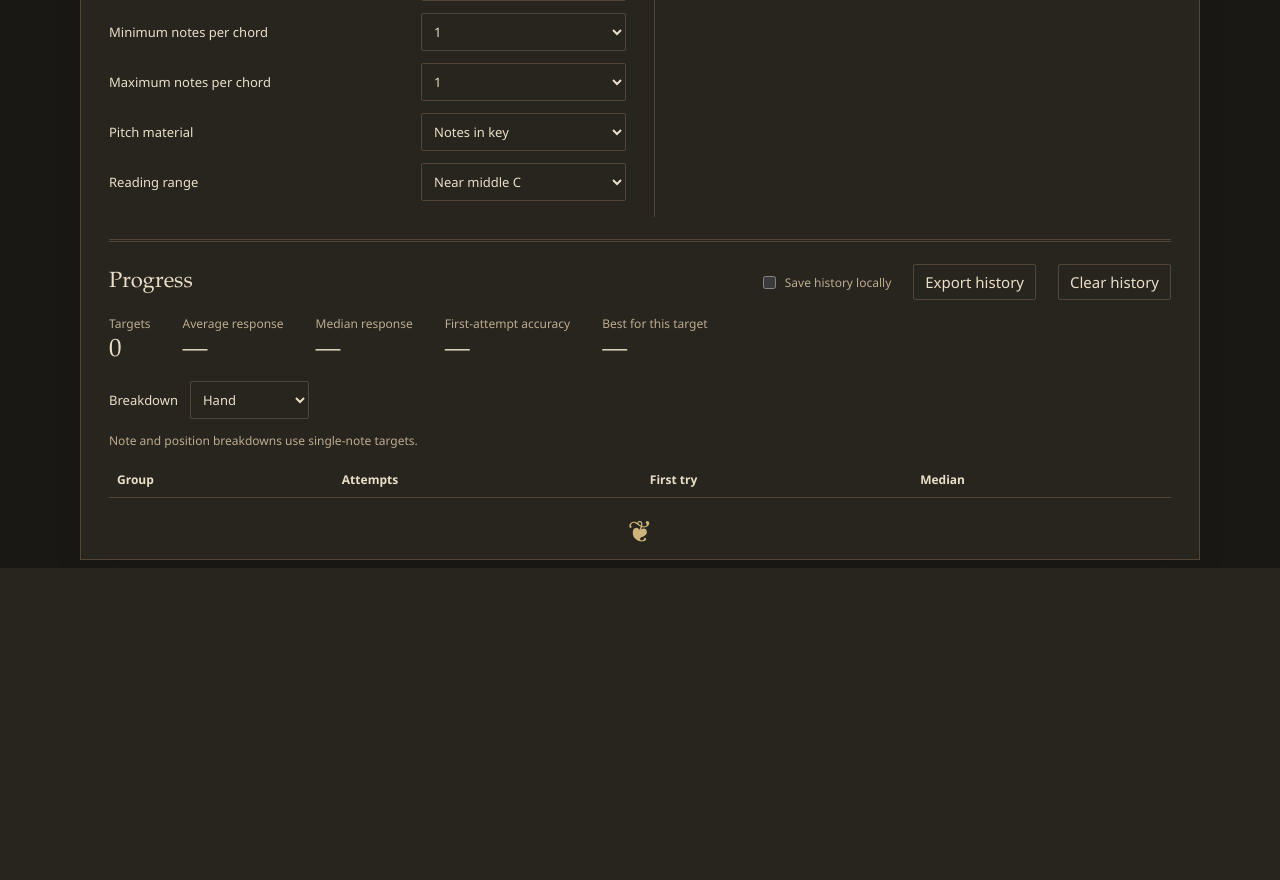
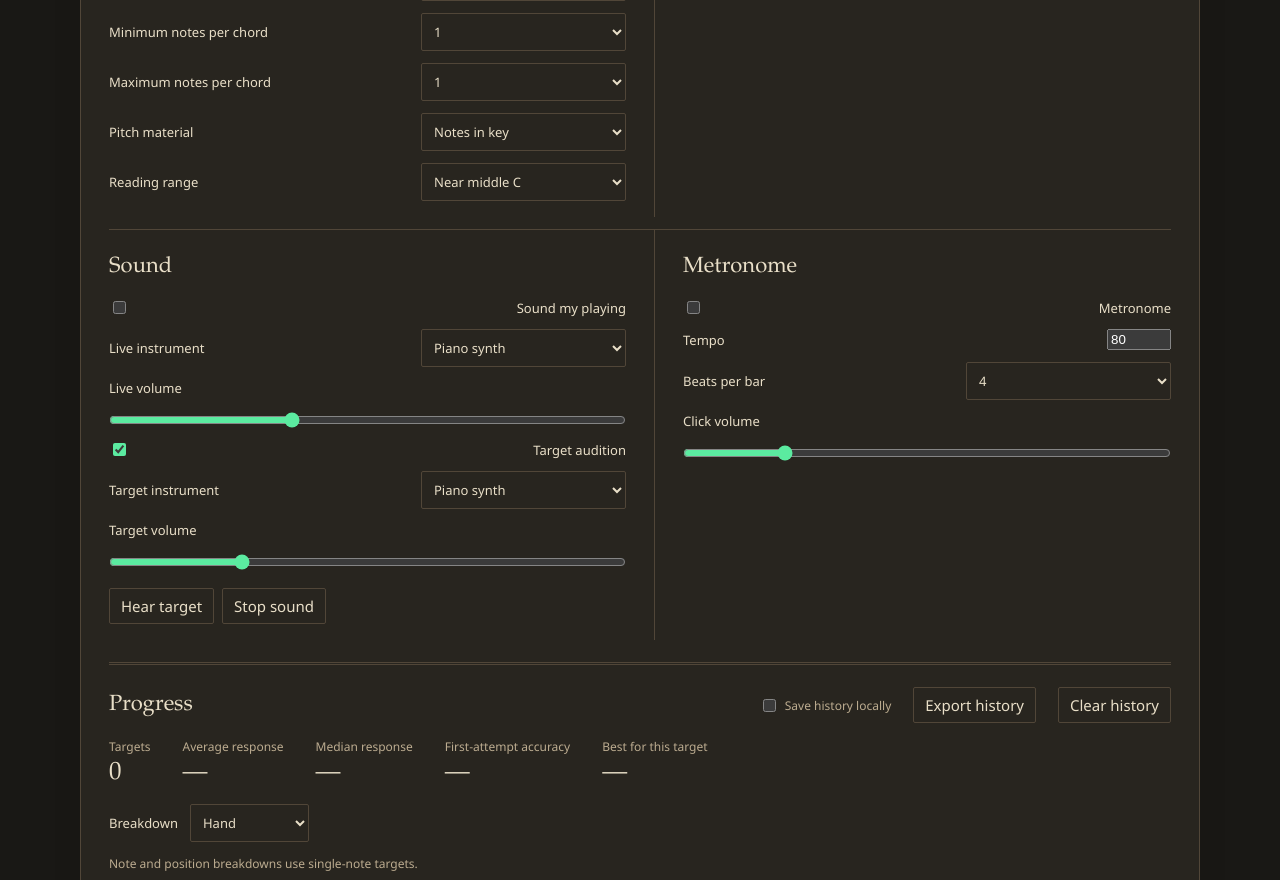
Before and after one commit to dkjroot/piano_sight_reader, a Flask app: page / in a window 1280 px wide. Shown: the part 1241-2121 px from the top of the page. Before the commit the page ends 1809 px from the top, so only its background shows below. Run offline with Flask 3, Linux system fonts and the light colour scheme; lists and menus that the app fills with data are empty.

Commit message:
Add independent local instruments and audio-clock metronome

```diff
--- a/static/app.js
+++ b/static/app.js
@@ -2,6 +2,7 @@ import {WHITE, KEYS, keyAlterations, spell, noteName, staffStep, chordName, matc
 import {staffLayout, accidentalLayout, readingWindow} from './notation.js';
 import {makePracticePhrase as makePhrase} from './harmony.js';
 import {ProgressPanel} from './progress.js';
+import {SoundPanel} from './sound.js';
 
 const $ = id => document.getElementById(id);
 const performance = new Performance();
@@ -13,6 +14,7 @@ let target = [], completed = 0, solved = false, settleTimer, nextTimer, access,
 let phrase = [], phraseIndex = 0, waitingForRelease = false;
 let streamOffset = 0;
 let inputRevision = 0;
+const sound=new SoundPanel(()=>target,()=>new Set([...performance.held,...performance.sustained]));
 const SETTLE_MS = 120;
 const storageKey = 'piano-sight-reader-v1';
 // Set bounds before restoring saved endpoints, avoiding browser clamping.
@@ -274,6 +276,7 @@ function advancePhrase() {
 }
 function update() {
   clearTimeout(settleTimer); clearTimeout(nextTimer);
+  sound.sync();
   const held = performance.held;
   const result = match(target, held);
   const hints = solved || waitingForRelease ? [] : result.hints;
@@ -353,7 +356,7 @@ async function selectInput(id, reopen = false) {
   if (previous) previous.onmidimessage = null;
   // Assign before opening: native open/close operations emit statechange events.
   selectedInput = input;
-  performance.clear();
+  performance.clear(); sound.engine?.live.stop();
   $('midi-activity').textContent = '';
   $('midi-status').textContent = input ? `Opening · ${input.name || 'MIDI keyboard'}…` : 'No MIDI input connected.';
   update();
@@ -397,8 +400,8 @@ $('connect').addEventListener('click', async () => {
     $('midi-status').textContent = error.name === 'NotAllowedError' ? 'MIDI permission was denied. Allow MIDI in your browser’s site settings, then reconnect.' : `MIDI could not start (${error.name}). Reconnect your keyboard and try again.`;
   } finally { $('connect').disabled = false; }
 });
-window.addEventListener('blur', () => {progress.pause(); performance.clear(); update();});
+window.addEventListener('blur', () => {sound.panic(); progress.pause(); performance.clear(); update();});
 window.addEventListener('focus', () => {progress.resume(); update();});
-document.addEventListener('visibilitychange', () => {if (document.hidden) {progress.pause(); performance.clear(); update();} else if (document.hasFocus()) {progress.resume(); update();}});
+document.addEventListener('visibilitychange', () => {if (document.hidden) {sound.panic(); progress.pause(); performance.clear(); update();} else if (document.hasFocus()) {progress.resume(); update();}});
 window.addEventListener('resize', () => {applyDensity(); drawStaff(); scrollToCurrent(); update();});
 rangeLabels(); drawKeyboard(); newTarget();
--- /dev/null
+++ b/static/audio.js
@@ -0,0 +1,84 @@
+// Original additive instruments. No samples, network requests or MIDI output.
+export class SynthPath {
+  constructor(context, destination) {
+    this.context=context; this.voices=new Map(); this.instrument='piano';
+    this.gain=context.createGain(); this.gain.gain.value=.25; this.gain.connect(destination);
+  }
+  configure(instrument,volume) {
+    const selected=instrument==='organ' ? 'organ' : 'piano';
+    if (this.instrument!==selected) this.stop();
+    this.instrument=selected;
+    this.gain.gain.setTargetAtTime(Math.max(0,Math.min(1,volume)),this.context.currentTime,.015);
+  }
+  noteOn(pitch,time=this.context.currentTime,duration=null) {
+    if (!Number.isInteger(pitch) || pitch<0 || pitch>127) return;
+    this.noteOff(pitch,time);
+    const envelope=this.context.createGain(), oscillators=[];
+    envelope.connect(this.gain);
+    const organ=this.instrument==='organ', level=organ ? .12 : .22;
+    envelope.gain.setValueAtTime(0,time);
+    envelope.gain.linearRampToValueAtTime(level,time+.008);
+    if (!organ) envelope.gain.exponentialRampToValueAtTime(.002,time+5);
+    for (const [multiple,weight] of organ ? [[1,1],[2,.4],[3,.2],[4,.12]] : [[1,1],[2,.35],[3,.13]]) {
+      const oscillator=this.context.createOscillator(), partial=this.context.createGain();
+      oscillator.type='sine'; oscillator.frequency.value=440*2**((pitch-69)/12)*multiple;
+      partial.gain.value=weight; oscillator.connect(partial); partial.connect(envelope);
+      oscillator.onended=()=>{oscillator.disconnect(); partial.disconnect();};
+      oscillator.start(time); oscillators.push(oscillator);
+    }
+    const voice={envelope,oscillators,start:time}; this.voices.set(pitch,voice);
+    if (duration!==null) this.release(pitch,voice,time+duration);
+  }
+  release(pitch,voice,time) {
+    const end=Math.max(time,voice.start+.009), gain=voice.envelope.gain;
+    // Hold the current envelope before fading; cancelAndHold avoids a release jump.
+    if (gain.cancelAndHoldAtTime) gain.cancelAndHoldAtTime(end);
+    else {gain.cancelScheduledValues(end); gain.setValueAtTime(gain.value,end);}
+    gain.linearRampToValueAtTime(0,end+.06);
+    for (const oscillator of voice.oscillators) oscillator.stop(end+.07);
+    const last=voice.oscillators.at(-1), cleanup=last.onended;
+    last.onended=()=>{cleanup(); voice.envelope.disconnect(); if(this.voices.get(pitch)===voice) this.voices.delete(pitch);};
+  }
+  noteOff(pitch,time=this.context.currentTime) {const voice=this.voices.get(pitch); if(voice) {this.voices.delete(pitch); this.release(pitch,voice,time);}}
+  sync(pitches) {
+    const wanted=new Set(pitches);
+    for (const pitch of this.voices.keys()) if(!wanted.has(pitch)) this.noteOff(pitch);
+    for (const pitch of wanted) if(!this.voices.has(pitch)) this.noteOn(pitch);
+  }
+  stop() {for(const pitch of [...this.voices.keys()]) this.noteOff(pitch);}
+}
+export class MetronomeClock {
+  constructor() {this.running=false;}
+  start(now,bpm=80,beats=4) {
+    this.interval=60/Math.max(30,Math.min(240,Number(bpm)||80));
+    this.beats=Math.max(1,Math.min(12,Math.trunc(beats)||4));
+    this.next=now+.03; this.index=0; this.running=true;
+  }
+  stop() {this.running=false;}
+  pump(now,emit) {
+    if (!this.running) return;
+    // A stalled/background scheduler must never emit a burst of overdue clicks.
+    if(this.next<now) {this.next=now+.03; this.index=0;}
+    while(this.next<now+.1) {emit({time:this.next,beat:this.index%this.beats,bar:Math.floor(this.index/this.beats)}); this.next+=this.interval; this.index++;}
+  }
+}
+export class LocalAudio {
+  constructor(context) {
+    this.context=context;
+    this.master=context.createGain(); this.master.gain.value=.65;
+    this.limiter=context.createDynamicsCompressor(); this.master.connect(this.limiter); this.limiter.connect(context.destination);
+    this.live=new SynthPath(context,this.master); this.reference=new SynthPath(context,this.master);
+    this.clickGain=context.createGain(); this.clickGain.gain.value=.2; this.clickGain.connect(this.master); this.clicks=new Set();
+  }
+  click({time,beat}) {
+    const oscillator=this.context.createOscillator(), gain=this.context.createGain();
+    oscillator.frequency.value=beat===0 ? 1400 : 900;
+    gain.gain.setValueAtTime(0,time); gain.gain.linearRampToValueAtTime(.4,time+.002); gain.gain.exponentialRampToValueAtTime(.001,time+.045);
+    oscillator.connect(gain); gain.connect(this.clickGain); this.clicks.add(oscillator);
+    oscillator.onended=()=>{this.clicks.delete(oscillator); oscillator.disconnect(); gain.disconnect();};
+    oscillator.start(time); oscillator.stop(time+.05);
+  }
+  audition(pitches) {this.reference.stop(); for(const pitch of pitches) this.reference.noteOn(pitch,this.context.currentTime,.8);}
+  stopClicks() {for(const click of this.clicks) click.stop(); this.clicks.clear();}
+  panic() {this.live.stop(); this.reference.stop(); this.stopClicks();}
+}
--- /dev/null
+++ b/static/sound.js
@@ -0,0 +1,51 @@
+import {LocalAudio,MetronomeClock} from './audio.js';
+const $=id=>document.getElementById(id);
+const ids=['live-instrument','live-volume','reference-instrument','reference-volume','reference-sound','click-volume','tempo','beats'];
+export class SoundPanel {
+  constructor(getTarget,getPitches) {
+    this.getTarget=getTarget; this.getPitches=getPitches; this.clock=new MetronomeClock(); this.engine=null; this.timer=null; this.revision=0;
+    try {const saved=JSON.parse(localStorage.getItem('piano-sight-reader-sound')||'{}');
+      for(const id of ids) if(saved[id]!==undefined) {
+        const element=$(id);
+        if(element.type==='checkbox') element.checked=saved[id]===true;
+        else if(element.tagName==='SELECT') {if([...element.options].some(o=>o.value===String(saved[id]))) element.value=saved[id];}
+        else if(Number.isFinite(+saved[id])) element.value=Math.max(+element.min,Math.min(+element.max,+saved[id]));
+      }
+    } catch { /* Sound settings are optional. */ }
+    for(const id of ids) $(id).addEventListener('change',()=>{this.configure(); this.persist(); if(this.clock.running && ['tempo','beats'].includes(id)) {this.engine.stopClicks(); this.clock.start(this.engine.context.currentTime,+$('tempo').value,+$('beats').value);}});
+    $('live-sound').addEventListener('change',async()=>{if($('live-sound').checked) await this.activate(); this.sync();});
+    $('hear-target').addEventListener('click',async()=>{if($('reference-sound').checked && await this.activate()) this.engine.audition(this.getTarget().map(note=>note.midi));});
+    $('metronome').addEventListener('change',async()=>{
+      const revision=++this.revision, enabled=$('metronome').checked;
+      this.clock.stop(); clearInterval(this.timer); this.engine?.stopClicks();
+      if(enabled && await this.activate() && revision===this.revision && $('metronome').checked) {
+        this.clock.start(this.engine.context.currentTime,+$('tempo').value,+$('beats').value);
+        this.pump(); this.timer=setInterval(()=>this.pump(),25);
+      } else if(revision===this.revision) this.stopClock();
+    });
+    $('sound-panic').addEventListener('click',()=>this.panic());
+    this.configure();
+  }
+  persist() {try {localStorage.setItem('piano-sight-reader-sound',JSON.stringify(Object.fromEntries(ids.map(id=>[id,$(id).type==='checkbox' ? $(id).checked : $(id).value]))));} catch { /* Session still works. */ }}
+  async activate() {
+    try {
+      if(!this.engine) {const Context=window.AudioContext||window.webkitAudioContext; if(!Context) throw new Error('Web Audio is unavailable'); this.engine=new LocalAudio(new Context({latencyHint:'interactive'})); this.configure();}
+      if(this.engine.context.state!=='running') await this.engine.context.resume();
+      if(this.engine.context.state!=='running') throw new Error('Browser audio is suspended');
+      $('sound-status').textContent=''; return true;
+    } catch(error) {$('sound-status').textContent='Sound could not start: '+error.message; $('live-sound').checked=false; $('metronome').checked=false; return false;}
+  }
+  configure() {
+    $('hear-target').disabled=!$('reference-sound').checked;
+    if(!this.engine) return;
+    this.engine.live.configure($('live-instrument').value,+$('live-volume').value/100);
+    this.engine.reference.configure($('reference-instrument').value,+$('reference-volume').value/100);
+    this.engine.clickGain.gain.setTargetAtTime(+$('click-volume').value/100,this.engine.context.currentTime,.015);
+    if(!$('reference-sound').checked) this.engine.reference.stop();
+    this.sync();
+  }
+  sync() {if(this.engine) this.engine.live.sync($('live-sound').checked ? this.getPitches() : []);}
+  pump() {this.clock.pump(this.engine.context.currentTime,event=>this.engine.click(event));}
+  stopClock() {this.revision++; this.clock.stop(); this.engine?.stopClicks(); clearInterval(this.timer); this.timer=null; $('metronome').checked=false;}
+  panic() {this.stopClock(); if(this.engine) this.engine.panic(); $('live-sound').checked=false;}
+}
--- a/templates/index.html
+++ b/templates/index.html
@@ -55,6 +55,24 @@
       <p id="range-status" class="small" role="status"></p>
     </div>
   </section>
+  <section class="settings-grid" aria-label="Sound settings">
+    <div class="card settings"><h2>Sound</h2>
+      <label class="check"><input id="live-sound" type="checkbox"> Sound my playing</label>
+      <label>Live instrument <select id="live-instrument"><option value="piano">Piano synth</option><option value="organ">Organ synth</option></select></label>
+      <label>Live volume <input id="live-volume" type="range" min="0" max="100" value="35"></label>
+      <label class="check"><input id="reference-sound" type="checkbox" checked> Target audition</label>
+      <label>Target instrument <select id="reference-instrument"><option value="piano">Piano synth</option><option value="organ">Organ synth</option></select></label>
+      <label>Target volume <input id="reference-volume" type="range" min="0" max="100" value="25"></label>
+      <div class="range-buttons"><button id="hear-target" class="quiet">Hear target</button><button id="sound-panic" class="quiet">Stop sound</button></div>
+      <p id="sound-status" class="small" role="status"></p>
+    </div>
+    <div class="card settings"><h2>Metronome</h2>
+      <label class="check"><input id="metronome" type="checkbox"> Metronome</label>
+      <label>Tempo <input id="tempo" type="number" min="30" max="240" value="80"></label>
+      <label>Beats per bar <select id="beats"><option value="2">2</option><option value="3">3</option><option value="4" selected>4</option><option value="6">6</option></select></label>
+      <label>Click volume <input id="click-volume" type="range" min="0" max="100" value="20"></label>
+    </div>
+  </section>
   <section class="progress-panel" aria-label="Practice progress">
     <div class="keyboard-heading"><h2>Progress</h2><div class="keyboard-options"><label class="check keyboard-option"><input id="save-history" type="checkbox"> Save history locally</label><button id="export-history" class="quiet">Export history</button><button id="clear-history" class="quiet">Clear history</button></div></div>
     <dl class="metrics-summary"><div><dt>Targets</dt><dd id="stats-count">0</dd></div><div><dt>Average response</dt><dd id="stats-mean">—</dd></div><div><dt>Median response</dt><dd id="stats-median">—</dd></div><div><dt>First-attempt accuracy</dt><dd id="stats-accuracy">—</dd></div><div><dt>Best for this target</dt><dd id="stats-best">—</dd></div></dl>
```
Also changed, not shown: DEVELOPMENT.md (+21 -0 lines), ROADMAP.md (+5 -0 lines), tests/browser.cjs (+45 -0 lines), tests/core.test.js (+47 -0 lines), tests/test_app.py (+1 -1 lines), README.md.
